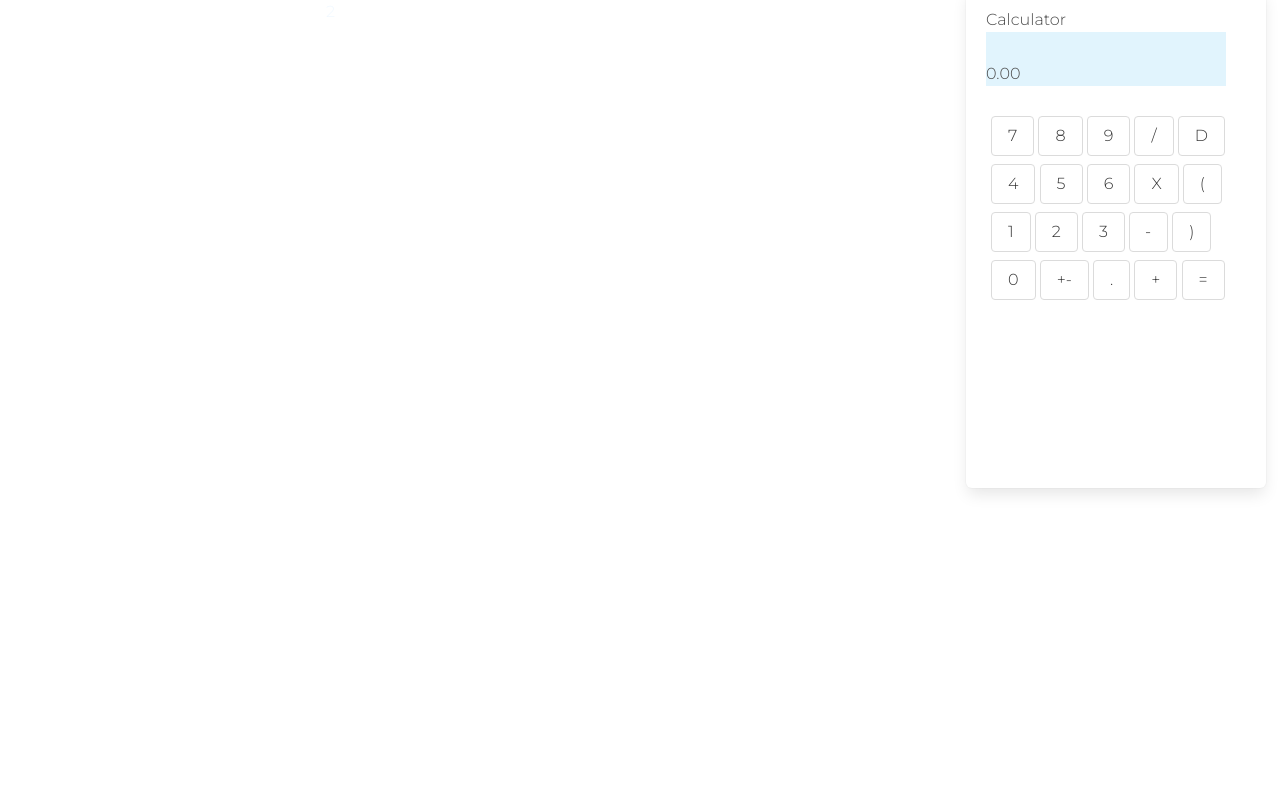
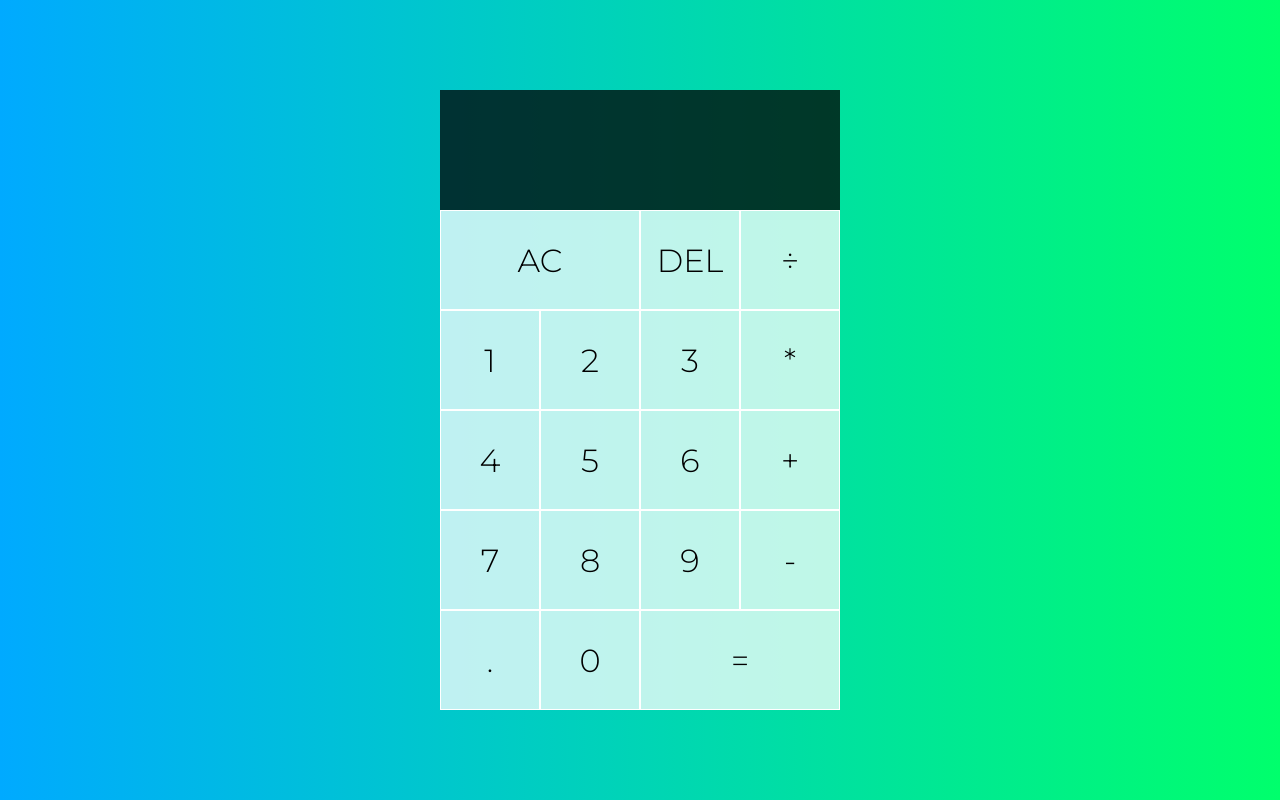
Before and after one commit to Sebastiandevilliers/Calculator, a plain HTML site: page index.html in a window 1280 px wide. Drawn offline with nearby package versions, Linux system fonts and the light colour scheme.

Commit message:
almost done

```diff
--- a/index.html
+++ b/index.html
@@ -1,88 +1,45 @@
 <!DOCTYPE html>
-
-    <html>
+<html lang="en">
 
 <head>
-
     <meta charset="UTF-8">
-    <meta http-equiv="X-UA-Compatible" content="IE=edge">
-    <meta name="viewport" content="width=device-width, initial-scale=1.0">
-    <link rel="stylesheet" href="/style.css">
-    <link rel="stylesheet" href="https://cdn.jsdelivr.net/npm/bulma@0.9.3/css/bulma.min.css">
+    <meta name="author" content="Frank de Villiers">
+    <meta name="description" content="How to build a website">
+    <title>Calculator</title>
     <link rel="preconnect" href="https://fonts.googleapis.com">
-    <link rel="preconnect" href="https://fonts.gstatic.com" crossorigin>
-    <link href="https://fonts.googleapis.com/css2?family=Bebas+Neue&family=Montserrat:wght@300&family=Poppins:wght@200&family=Roboto:wght@500&display=swap" rel="stylesheet">
-    <title>Calculator</title>
+<link rel="preconnect" href="https://fonts.gstatic.com" crossorigin>
+<link href="https://fonts.googleapis.com/css2?family=Bebas+Neue&family=Montserrat:wght@300&family=Playfair+Display:wght@500;600&display=swap" rel="stylesheet">
+    <link rel="icon" href="" type="image/x-icon">
+    <link rel="stylesheet" href="style.css">
+    <script src="script.js" defer></script>
 </head>
 <body>
-    <div class="columns">
+    <div class="calculator-grid">
+        <div class="output">
+            <div class="previous-operand">
+                <div class="current-operand">
 
-  <div class="column is-half is-offset-one-quarter">2</div>
-  <div class="block">
-      <div class="box" style="width: 300px" >
-    <p>Calculator</p>
-      <p class="display" style="width: 240px">0.00</p>
-
-      <div class="block" id="keypad">
-        <div class="block" style="margin-bottom: 0.5rem;">
-            <div class="button" id="7">7</div>
-            <div class="button" id="8">8</div>
-            <div class="button" id="9">9</div>
-            <div class="button" id="/">/</div>
-            <div class="button" id="DEL">D</div>
-          </div>
-    <div class="block" style="margin-bottom: 0.5rem;">
-      <div class="button" id="4">4</div>
-      <div class="button" id="5">5</div>
-      <div class="button" id="6">6</div>
-      <div class="button" id="X">X</div>
-      <div class="button" id="(">(</div>
+                </div>
+            </div>
+        </div>
+        <button class="span-two" data-operation>AC</button>
+        <button data-delete>DEL</button>
+        <button data-operation>÷</button>
+        <button data-number>1</button>
+        <button data-number>2</button>
+        <button data-number>3</button>
+        <button data-operation>*</button>
+        <button data-number>4</button>
+        <button data-number>5</button>
+        <button data-number>6</button>
+        <button data-operation>+</button>
+        <button data-number>7</button>
+        <button data-number>8</button>
+        <button data-number>9</button>
+        <button data-operation>-</button>
+        <button data-operation>.</button>
+        <button data-number>0</button>
+        <button class="span-two" data-equals>=</button>
     </div>
-
-    <div class="block" style="margin-bottom: 0.5rem;">
-        <div class="button" id="1">1</div>
-        <div class="button" id="2">2</div>
-        <div class="button" id="3">3</div>
-        <div class="button" id="-" style="padding-left: 15px;">-</div>
-        <div class="button" id=")"> )</div>
-      </div>
-
-      <div class="block" style="margin-bottom: 0.5rem;">
-        <div class="button" id="0">0</div>
-        <div class="button" id="+-">+-</div>
-        <div class="button" id=".">.</div>
-        <div class="button" id="+">+</div>
-        <div class="button" id="=">=</div>
-      </div>
-
-
-
-
-
-
-
-
-
-
-
-
-
-
-</div>
-</div>
-</div>
-</div>
-
-
-
-
-
-
-
-
-
-
-
-
 </body>
 </html>
--- a/style.css
+++ b/style.css
@@ -1,45 +1,57 @@
-*{
-    margin: 0px;
-    padding: 0px;
+*, *::before, *::after{
     box-sizing: border-box;
+    font-family: 'Montserrat', sans-serif;
+    font-weight: normal;
 }
 
-.box{
-    height: 500px;
+body {
+    padding: 0;
+    margin: 0;
+    background: linear-gradient(to right,#00AAFF, #00FF6C );
 }
 
-
-.box,p{
-    justify-content: left;
+.calculator-grid{
+    display: grid;
+    justify-content: center;
+    align-content: center;
+    min-height: 100vh;
+    grid-template-columns: repeat(4, 100px);
+    grid-template-rows: minmax(120px, auto)repeat(5, 100px);
 }
 
-.columns{
-
-    color: aliceblue;
-    font-family: 'Montserrat', sans-serif;
+.calculator-grid > button {
+    cursor: pointer;
+    font-size: 2rem;
+    border: 1px solid white;
+    outline: none;
+    background-color: rgba(255, 255,255, .75);
 }
 
-.display{
-
-    background-color: #E1F4FD ;
-    padding-top: 30px;
-
+.calculator-grid > button:hover{
+    background-color: rgba(255, 255,255, .90);
+}
+.span-two{
+    grid-column: span 2;
 }
 
-#keypad{
-    padding-top: 25px;
-    margin: 5px;
-    align-items: center;
-
+.output{
+    grid-column: 1/-1;
+    background-color: rgba(0, 0, 0, .75);
+    display: flex;
+    align-items: flex-end;
+    justify-content: space-around;
+    flex-direction: column;
+    padding: 10px;
+    word-wrap: break-word;
+    word-break: break-all;
 }
 
-.column2{
-    background-color: aqua;
-
+.output .previous-operand{
+    color: rgba(255, 255,255, .75);
+    font-size: 1.5rem;
 }
 
-.block{
-    margin-bottom: 0.3rem;
-    padding-bottom: 0%;
-
+.output .current-operand{
+    color: white
+    font-size: 1.5rem;
 }
```
